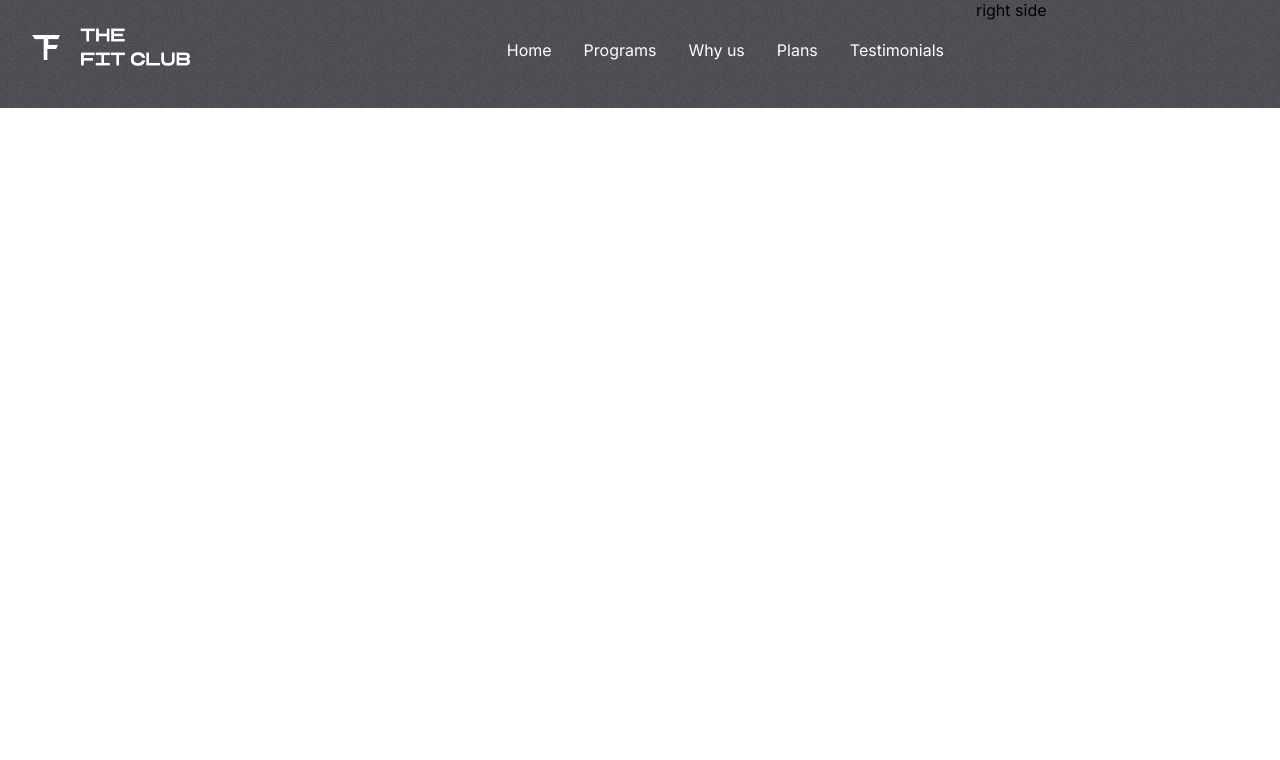
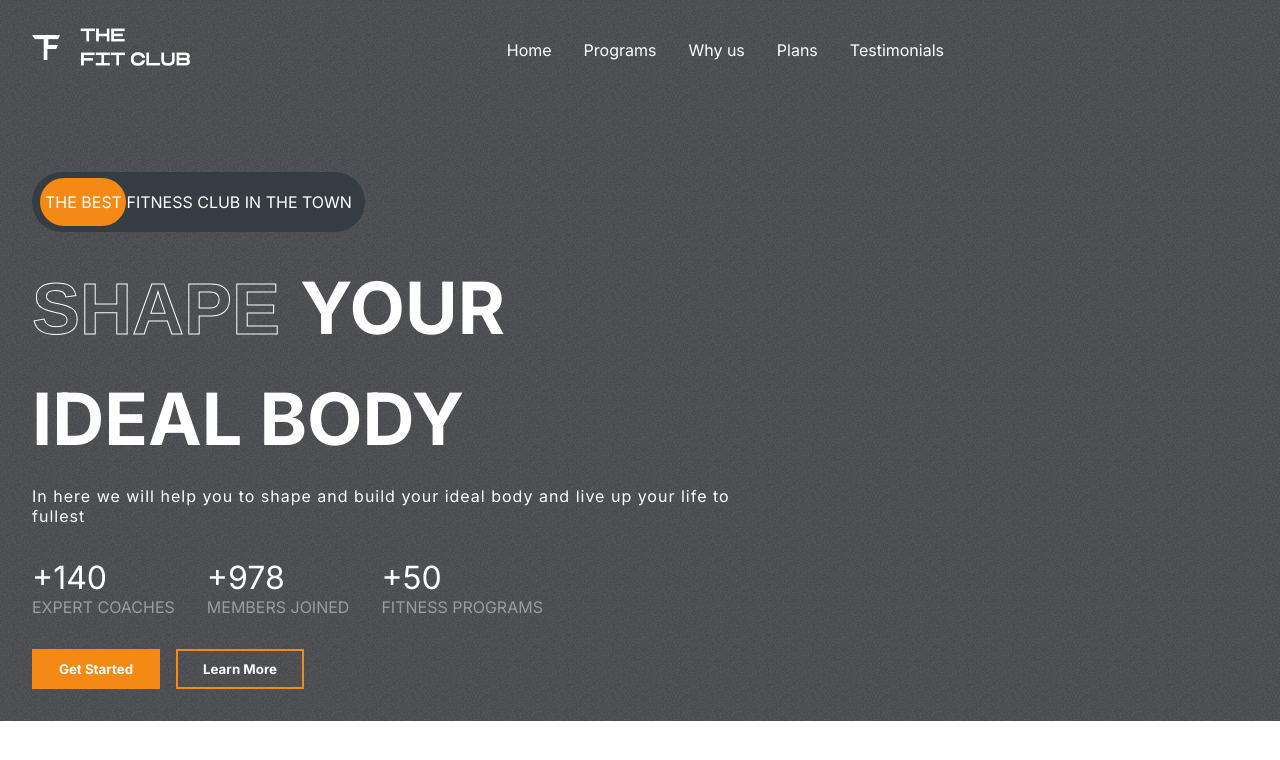
Before and after one commit to MysikM/fitclub, a React (Create React App) app: page / in a window 1280 px wide. Shown: the top 760 px of the page. Built offline with nearby package versions, Linux system fonts and the light colour scheme.

Commit message:
create left hero section

```diff
--- a/src/App.css
+++ b/src/App.css
@@ -21,3 +21,25 @@
 ::-webkit-scrollbar{
   display: none;
 }
+
+.stroke-text{
+  color: transparent;
+  font-family: Arial, Helvetica, sans-serif;
+  -webkit-text-stroke-width: 1px;
+  -webkit-text-stroke-color: white;
+}
+
+.btn {
+  background-color: #fff;
+  padding: 0.5rem;
+  font-weight: bold;
+  border: 4px solid transparent;
+  transition: 0.3s all;
+  display: flex;
+  align-items: center;
+  justify-content: center;
+}
+
+.btn:hover {
+  cursor: pointer;
+}
--- a/src/components/Hero/Hero.css
+++ b/src/components/Hero/Hero.css
@@ -6,8 +6,97 @@
 .left-h {
   padding: 1.5rem 2rem 2rem;
   flex: 3;
+  display: flex;
+  gap: 2rem;
+  flex-direction: column;
 }
 
 .right-h{
   flex: 1;
 }
+
+.the-best-ad {
+  margin-top: 4rem;
+  background-color: #363d42;
+  border-radius: 4rem;
+  width: fit-content;
+  padding: 20px 13px;
+  text-transform: uppercase;
+  color: #fff;
+  position: relative;
+  display: flex;
+  align-items: center;
+  justify-content: flex-start;
+}
+
+.the-best-ad > span {
+  z-index: 2;
+}
+
+.the-best-ad > div {
+  position: absolute;
+  background-color: var(--orange);
+  width: 5.4rem;
+  height: 80%;
+  left: 8px;
+  border-radius: 3rem;
+  z-index: 1;
+}
+
+.hero-text {
+  display: flex;
+  flex-direction: column;
+  gap: 1.5rem;
+  text-transform: uppercase;
+  font-size: 4.5rem;
+  font-weight: bold;
+  color: #fff;
+  text-overflow: inherit;
+}
+
+.hero-text > div:nth-of-type(3) {
+  font-size: 1rem;
+  font-weight: 200;
+  text-transform: none;
+  letter-spacing: 1px;
+  width: 80%;
+}
+
+.figure {
+  display: flex;
+  gap: 2rem;
+}
+
+.figure > div {
+  display: flex;
+  flex-direction: column;
+}
+
+.figure > div > span:nth-of-type(1) {
+  color: #fff;
+  font-size: 2rem;
+}
+
+.figure > div > span:nth-of-type(2) {
+  color: var(--gray);
+  text-transform: uppercase;
+}
+
+.hero-buttons {
+  display: flex;
+  gap: 1rem;
+  font-weight: normal;
+}
+
+.hero-buttons>:nth-child(1) {
+  color: #fff;
+  background-color: var(--orange);
+  width: 8rem;
+}
+
+.hero-buttons>:nth-child(2) {
+  color: #fff;
+  background-color: transparent;
+  width: 8rem;
+  border: 2px solid var(--orange);
+}
--- a/src/components/Hero/Hero.jsx
+++ b/src/components/Hero/Hero.jsx
@@ -1,14 +1,48 @@
 import './Hero.css';
 import Header from "../Header/Header";
+import heroImage from '../../assets/hero_image.png';
+import heroImageBack from '../../assets/hero_image_back.png';
+import heart from '../../assets/heart.png';
+import calories from '../../assets/calories.png';
 
 const Hero = () => {
     return (
         <div className="hero">
             <div className="left-h">
                 <Header />
+
+                <div className="the-best-ad">
+                    <div/>
+                    <span>the best fitness club in the town</span>
+                </div>
+
+                <div className="hero-text">
+                    <div>
+                        <span className='stroke-text'>Shape </span>
+                        <span>Your</span>
+                    </div>
+                    <div>
+                        <span>Ideal body</span>
+                    </div>
+                    <div>
+                        <span>
+                            In here we will help you to shape and build your ideal body and live up your life to fullest
+                        </span>
+                    </div>
+                </div>
+
+                <div className="figure">
+                    <div><span>+140</span><span>EXPERT COACHES</span></div>
+                    <div><span>+978</span><span>MEMBERS JOINED</span></div>
+                    <div><span>+50</span><span>FITNESS PROGRAMS</span></div>
+                </div>
+
+                <div className="hero-buttons">
+                    <button className="btn">Get Started</button>
+                    <button className="btn">Learn More</button>
+                </div>
             </div>
             <div className="right-h">
-                right side
             </div>
         </div>
     );
```
